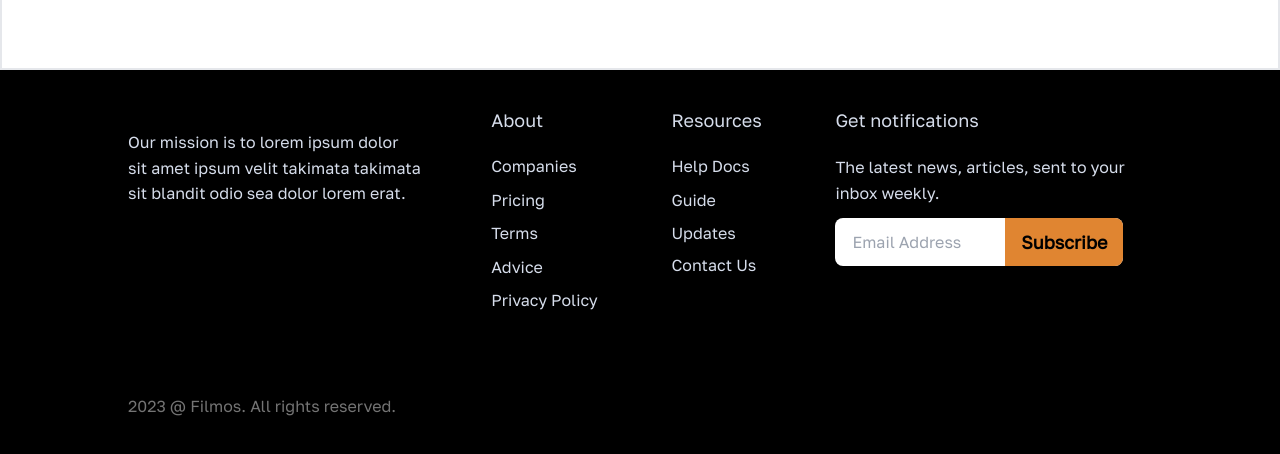
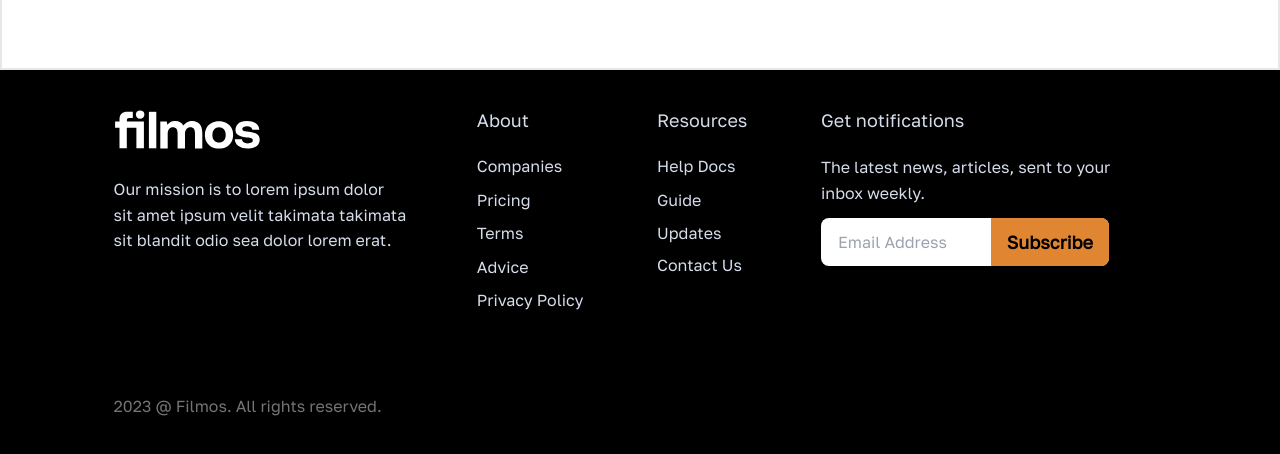
Before and after one commit to Praizee/Filmos-Video-Website, a React (Vite) app: page / in a window 1280 px wide. Shown: the part 1294-1748 px from the top of the page. Built offline with nearby package versions, Linux system fonts and the light colour scheme.

Commit message:
Update Footer.jsx

```diff
--- a/src/Components/Footer/Footer.jsx
+++ b/src/Components/Footer/Footer.jsx
@@ -1,4 +1,5 @@
 import React from "react";
+import WhiteLogo from "../../assets/5ffffadf6ee51c8077d3388b_logo-white.svg"
 
 const Footer = () => {
   // date for copyright
@@ -8,9 +9,9 @@ const Footer = () => {
   return (
     <div className="bg-[black] text-[#D6DDEB] ">
       <footer id="footer"
-        className="footer laptop:p-10 p-6 max-w-[90%] laptop:mx-[8rem] mx-0">
+        className="footer laptop:p-10 p-6 max-w-[90%] laptop:mx-[7.1rem] mx-0">
         <div className="laptop:-mr-[9rem] laptop:-ml-10">
-          {/* <img src={CoHabit} className="-ml-5" alt="web-logo" /> */}
+          <img src={WhiteLogo} className="" alt="web-logo" />
           <p className="w-[21rem] text-[1rem] font-normal leading-[1.6rem] laptop:mt-5">
             Our mission is to lorem ipsum dolor <br className="hidden laptop:flex" />
             sit amet ipsum velit
@@ -91,7 +92,7 @@ const Footer = () => {
 
       {/* <img src={FooterLine} className="w-[80%] laptop:mx-[8rem]" alt="footer-line" /> */}
 
-      <div className="laptop:flex tablet:flex tablet:mx-6 tablet:justify-between laptop:mx-[8rem] laptop:py-6 mx-auto">
+      <div className="laptop:flex tablet:flex tablet:mx-6 tablet:justify-between laptop:mx-[7.1rem] laptop:py-6 mx-auto">
 
         {/* copyright */}
         <p className="py-4 copyright laptop:mr-[31rem] hidden laptop:block tablet:block text-[#ffffff74] text-center">
```
